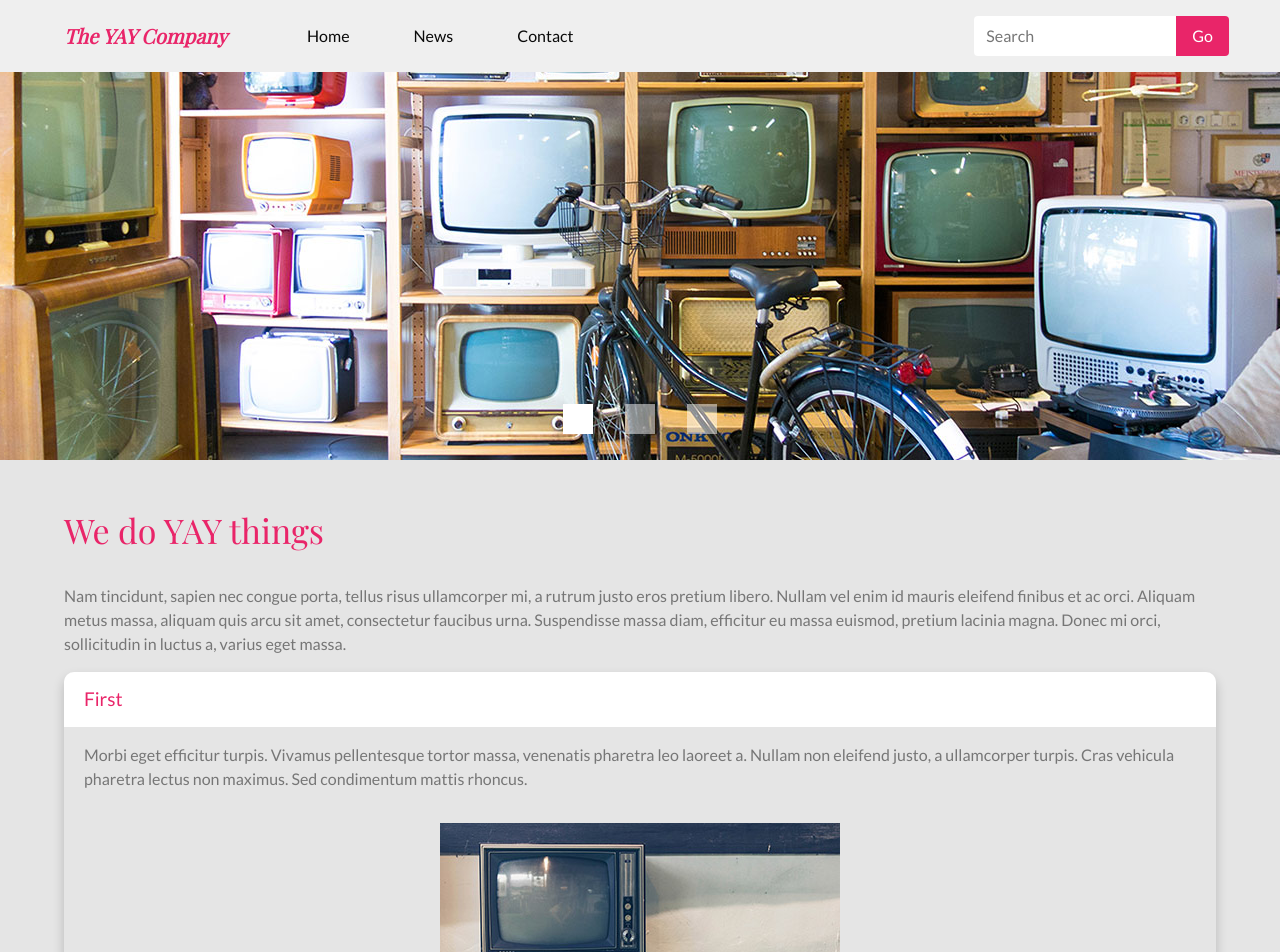
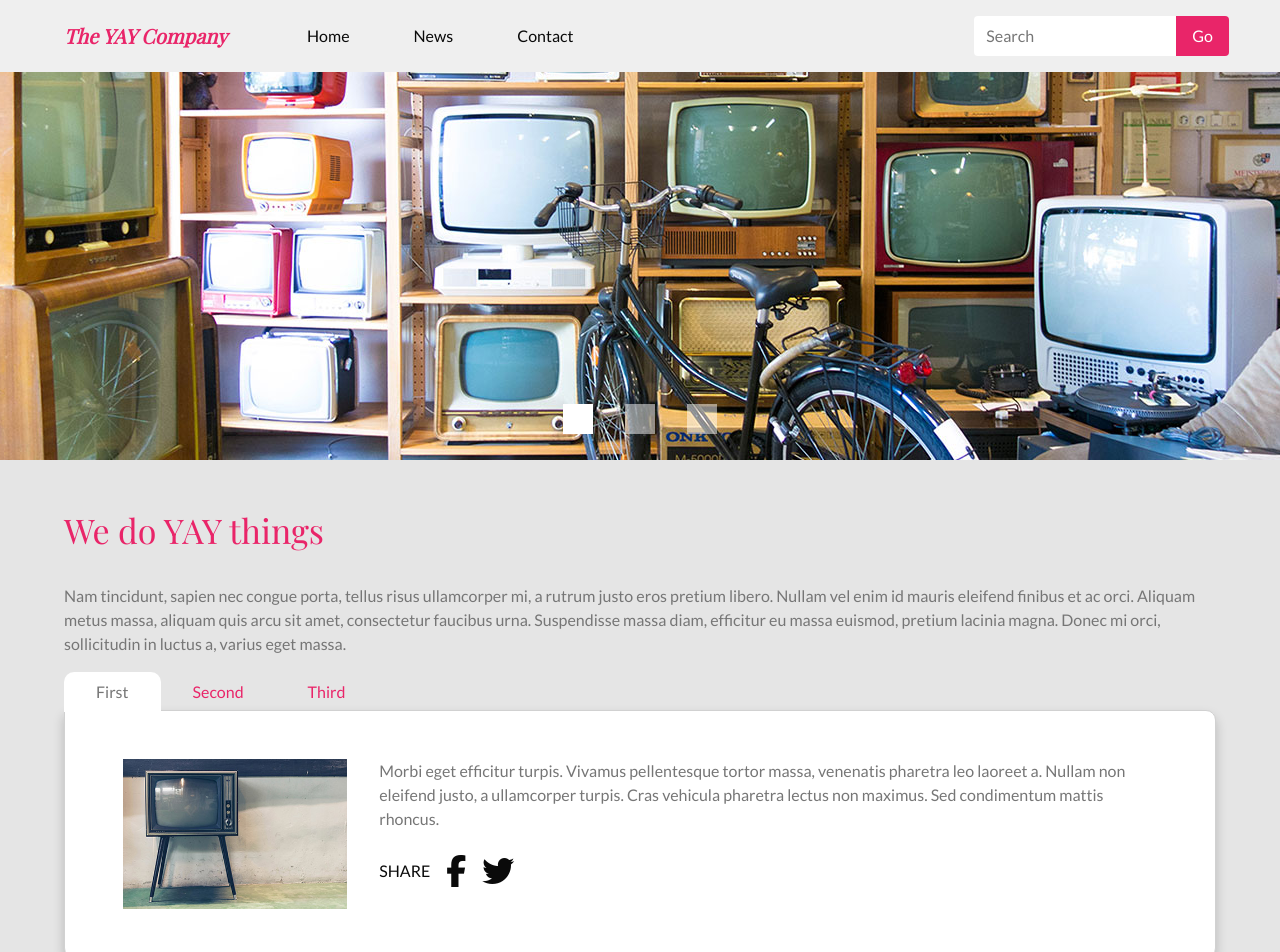
Before and after one commit to Noroff-FEU-Assignments/css-frameworks-ca-7oiden, a React (Create React App) app: page / in a window 1280 px wide. Shown: the top 952 px of the page. Built offline with nearby package versions, Linux system fonts and the light colour scheme; a web font is replaced by a local one.

Commit message:
updates to tabs

```diff
--- a/src/components/acc-tab-content/ContentLinks.js
+++ b/src/components/acc-tab-content/ContentLinks.js
@@ -2,7 +2,7 @@ import React from "react";
 
 function AccordionLinks() {
   return (
-    <div className="links-container">
+    <div className="content-links">
       <div>Share</div>
       <div>
         <i class="fab fa-facebook-f"></i>
--- a/src/components/acc-tab-content/ContentText.js
+++ b/src/components/acc-tab-content/ContentText.js
@@ -2,7 +2,7 @@ import React from "react";
 
 function ContentText() {
   return (
-    <p>
+    <p className="content-text">
       Morbi eget efficitur turpis. Vivamus pellentesque tortor massa, venenatis
       pharetra leo laoreet a. Nullam non eleifend justo, a ullamcorper turpis.
       Cras vehicula pharetra lectus non maximus. Sed condimentum mattis rhoncus.
--- a/src/components/accordion/AccordionCustomized.js
+++ b/src/components/accordion/AccordionCustomized.js
@@ -8,12 +8,13 @@ import ContentText from "../acc-tab-content/ContentText";
 
 function AccordionCustomized() {
   return (
+    <div className="accordion-container">
       <Accordion defaultActiveKey="0">
         <Accordion.Item eventKey="0">
           <Accordion.Header>First</Accordion.Header>
           <Accordion.Body>
             <ContentText />
-          <img src={TabImg1} alt="" className="accordion-image" />
+            <img src={TabImg1} alt="" className="content-image" />
             <ContentLinks />
           </Accordion.Body>
         </Accordion.Item>
@@ -21,7 +22,7 @@ function AccordionCustomized() {
           <Accordion.Header>Second</Accordion.Header>
           <Accordion.Body>
             <ContentText />
-          <img src={TabImg2} alt="" className="accordion-image" />
+            <img src={TabImg2} alt="" className="content-image" />
             <ContentLinks />
           </Accordion.Body>
         </Accordion.Item>
@@ -29,11 +30,12 @@ function AccordionCustomized() {
           <Accordion.Header>Third</Accordion.Header>
           <Accordion.Body>
             <ContentText />
-          <img src={TabImg3} alt="" className="accordion-image" />
+            <img src={TabImg3} alt="" className="content-image" />
             <ContentLinks />
           </Accordion.Body>
         </Accordion.Item>
       </Accordion>
+    </div>
   );
 }
 
--- a/src/components/tabs/TabsCustomized.js
+++ b/src/components/tabs/TabsCustomized.js
@@ -9,27 +9,41 @@ import ContentText from "../acc-tab-content/ContentText";
 
 function TabsCustomized() {
   return (
+    <div className="tabs-container">
       <Tabs
         defaultActiveKey="first"
         id="uncontrolled-tab-example"
         className="mb-3"
       >
         <Tab eventKey="first" title="First">
+          <div className="tab-body">
+            <img src={TabImg1} alt="" className="content-image" />
+            <div className="tab-body__container">
               <ContentText />
-        <img src={TabImg1} alt="" className="accordion-image" />
               <ContentLinks />
+            </div>
+          </div>
         </Tab>
         <Tab eventKey="second" title="Second">
+          <div className="tab-body">
+            <img src={TabImg2} alt="" className="content-image" />
+            <div className="tab-body__container">
               <ContentText />
-        <img src={TabImg2} alt="" className="accordion-image" />
               <ContentLinks />
+            </div>
+          </div>
         </Tab>
         <Tab eventKey="third" title="Third">
+          <div className="tab-body">
+            <img src={TabImg3} alt="" className="content-image" />
+            <div className="tab-body__container">
               <ContentText />
-        <img src={TabImg3} alt="" className="accordion-image" />
               <ContentLinks />
+            </div>
+          </div>
         </Tab>
       </Tabs>
+    </div>
   );
 }
 
--- a/src/sass/partials/_accordion.scss
+++ b/src/sass/partials/_accordion.scss
@@ -1,3 +1,9 @@
+.accordion-container {
+  @media (min-width: 992px) {
+    display: none;
+  }
+}
+
 .accordion {
   border: none;
   border-radius: 10px;
@@ -22,25 +28,3 @@
   flex-direction: column;
   align-items: center;
 }
-
-.accordion-image {
-  padding-top: 1rem;
-}
-
-.links-container {
-  width: 100%;
-  display: flex;
-  justify-content: center;
-  align-items: center;
-
-  & div {
-    padding: 1rem;
-    text-transform: uppercase;
-    color: $colorDarkText;
-    font-size: 2rem;
-
-    &:first-child {
-      font-size: 1rem;
-    }
-  }
-}
--- a/src/sass/partials/_base.scss
+++ b/src/sass/partials/_base.scss
@@ -30,6 +30,9 @@ body {
 
 img {
   height: auto;
+  display: block;
+  margin: 0;
+  padding: 0;
 }
 
 footer {
--- /dev/null
+++ b/src/sass/partials/_content.scss
@@ -0,0 +1,39 @@
+.content-links {
+  width: 100%;
+  display: flex;
+  justify-content: center;
+  align-items: center;
+
+  @media (min-width: 992px) {
+    justify-content: flex-start;
+    padding-top: 1rem;
+  }
+}
+
+.content-links div {
+  text-transform: uppercase;
+  color: $colorDarkText;
+  font-size: 2rem;
+
+  @media (min-width: 992px) {
+    padding-left: 0;
+    padding-right: 1rem;
+  }
+
+  &:first-child {
+    font-size: 1rem;
+  }
+}
+
+.content-text {
+  margin: 0;
+  padding: 0;
+}
+
+.content-image {
+  height: 175px;
+
+  @media (min-width: 992px) {
+    height: 150px;
+  }
+}
--- a/src/sass/partials/_navbar.scss
+++ b/src/sass/partials/_navbar.scss
@@ -79,3 +79,7 @@
 .navbar-toggler {
   padding: 0 7.5% 0 0;
 }
+
+.btn-primary:hover {
+  background-color: green;
+}
--- /dev/null
+++ b/src/sass/partials/_tabs.scss
@@ -0,0 +1,47 @@
+.tabs-container {
+  display: none;
+
+  @media (min-width: 992px) {
+    display: block;
+    margin-bottom: 50px;
+  }
+}
+
+.tab-body {
+  width: 90%;
+  margin: 0 auto;
+  padding: 3rem 0;
+  display: flex;
+  align-items: start;
+  gap: 2rem;
+
+  &__container {
+    height: 100%;
+    display: flex;
+    flex-direction: column;
+    justify-content: space-between;
+  }
+}
+
+.mb-3 {
+  margin-bottom: -2px !important;
+}
+
+.nav-item {
+  border-radius: 10px;
+  // border-top: 1px solid $colorBorder;
+  // border-left: 1px solid $colorBorder;
+  // border-right: 1px solid $colorBorder;
+  border-bottom: none;
+}
+
+.nav-link {
+  padding: 0.5rem 2rem;
+}
+
+.tab-content {
+  background-color: white;
+  border: 1px solid $colorBorder;
+  border-radius: 0 10px 10px 10px;
+  box-shadow: 0 6px 12px rgba(0, 0, 0, 0.2);
+}
--- a/src/sass/style.scss
+++ b/src/sass/style.scss
@@ -7,6 +7,7 @@ $colorLightText: #767676;
 $colorDarkText: #0a0a0a;
 $colorBackgroundGrad1: #ffffff;
 $colorBackgroundGrad2: #e5e5e5;
+$colorBorder: #d1d1d1;
 
 $fontPrimary: "Lato";
 $fontMainHeadings: "Playfair Display";
@@ -26,23 +27,30 @@ $container-padding-x: 0;
 $carousel-indicator-height: 30px;
 $carousel-indicator-width: 30px;
 $carousel-indicator-spacer: 1rem;
-$carousel-indicator-active-bg: #e92569;
+$carousel-indicator-active-bg: $colorPrimary;
 $carousel-indicator-opacity: 0.5;
 
 $accordion-bg: #e5e5e5;
-$accordion-color: #e92569;
+$accordion-color: $colorPrimary;
 $accordion-button-bg: white;
 $accordion-button-active-bg: white;
-$accordion-button-active-color: #e92569;
+$accordion-button-active-color: $colorPrimary;
 $accordion-border-radius: 10px;
 //$accordion-inner-border-radius: 10px;
 //$accordion-border-color: none;
-$accordion-button-focus-border-color: #e92569;
+$accordion-button-focus-border-color: $colorPrimary;
 $accordion-button-icon: none;
 $accordion-button-active-icon: none;
-$accordion-button-color: #e92569;
+$accordion-button-color: $colorPrimary;
 $accordion-border-width: 0;
 //$accordion-border-color: none;
+
+$nav-tabs-link-active-color: $colorLightText;
+$nav-tabs-border-radius: 10px;
+$nav-tabs-border-width: 0;
+
+$nav-link-color: $colorPrimary;
+$nav-link-hover-color: none;
 
 @import "~bootstrap/scss/bootstrap";
 
@@ -50,6 +58,8 @@ $accordion-border-width: 0;
 @import "./partials/layout";
 @import "./partials/typography";
 @import "./partials/accordion";
+@import "./partials/tabs";
+@import "./partials/content";
 @import "./partials/carousel";
 @import "./partials/navbar";
 @import "./partials/footer";
```
Lines whose indentation alone changed are shown as unchanged.
